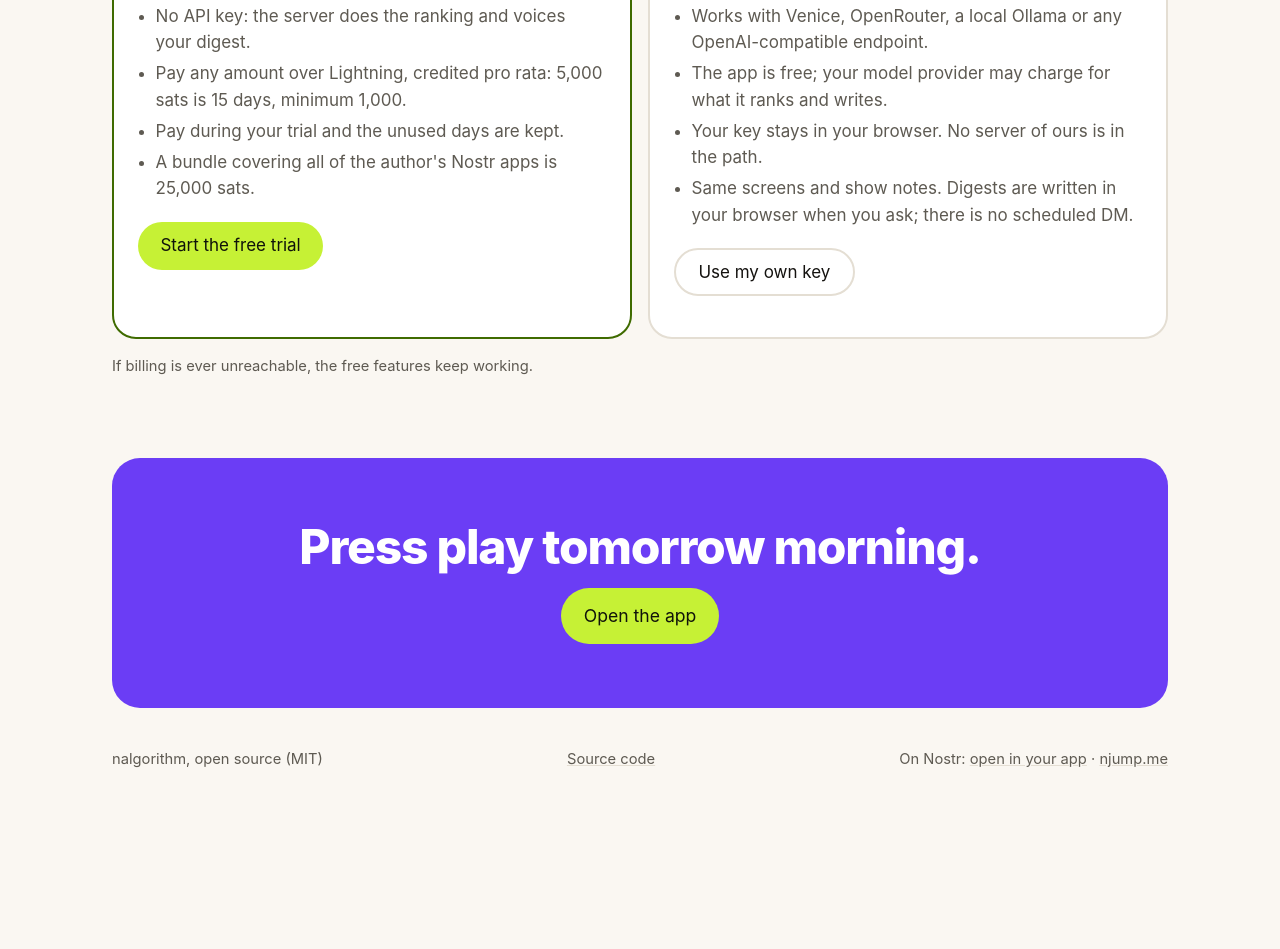
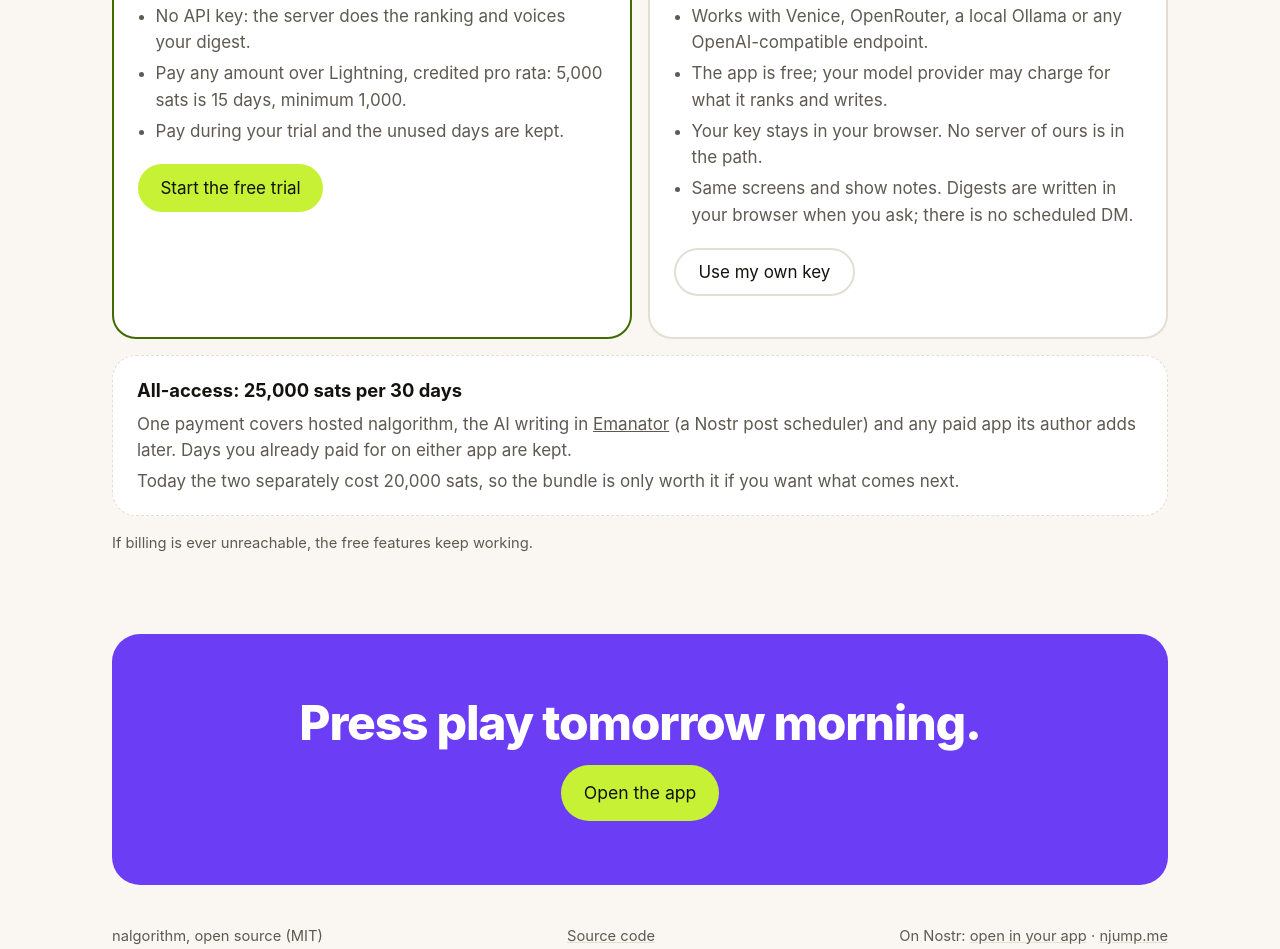
Before and after one commit to jooray/nalgorithm, a website: page landing/index.html in a window 1280 px wide. Shown: the part 2975-3924 px from the top of the page. Before the commit the page ends 3794 px from the top, so only its background shows below. Drawn offline with Linux system fonts and the light colour scheme.

Commit message:
landing: spell out the all-access bundle
It covers hosted nalgorithm and Emanator's AI writing, and the page says it costs more than the two separately until the next app joins.

```diff
--- a/landing/index.html
+++ b/landing/index.html
@@ -115,6 +115,9 @@ h2 { margin: 0 0 .5rem; font-size: clamp(1.8rem, 4.5vw, 3rem); line-height: 1.05
 .big { font-size: clamp(2rem, 6vw, 3.2rem); font-weight: 800; letter-spacing: -.03em; line-height: 1.05; margin: .5rem 0; }
 .price ul { padding-left: 1.1rem; margin: .75rem 0 0; color: var(--muted); }
 .price li { margin: .3rem 0; }
+.bundle { margin-top: 1rem; border-radius: 24px; padding: 1.25rem 1.5rem; border: 1px dashed var(--line); background: var(--surface); }
+.bundle h3 { margin: 0 0 .4rem; font-size: 1.15rem; }
+.bundle p { margin: .3rem 0 0; color: var(--muted); }
 .fine { color: var(--muted); font-size: .92rem; margin-top: 1rem; }
 
 .final { margin-top: clamp(2.5rem, 7vw, 5rem); text-align: center; padding: clamp(2rem, 6vw, 4rem) 1rem; border-radius: 28px; background: var(--violet); color: #fff; }
@@ -199,7 +202,6 @@ footer a { text-decoration-color: var(--line); }
             <li>No API key: the server does the ranking and voices your digest.</li>
             <li>Pay any amount over Lightning, credited pro rata: 5,000 sats is 15 days, minimum 1,000.</li>
             <li>Pay during your trial and the unused days are kept.</li>
-            <li>A bundle covering all of the author's Nostr apps is 25,000 sats.</li>
           </ul>
           <p style="margin-top:1.25rem"><a class="btn btn-accent" href="app/?mode=hosted">Start the free trial</a></p>
         </div>
@@ -215,6 +217,11 @@ footer a { text-decoration-color: var(--line); }
           </ul>
           <p style="margin-top:1.25rem"><a class="btn btn-ghost" href="app/?mode=byok">Use my own key</a></p>
         </div>
+      </div>
+      <div class="bundle">
+        <h3>All-access: 25,000 sats per 30 days</h3>
+        <p>One payment covers hosted nalgorithm, the AI writing in <a href="https://emanator.cypherpunk.today">Emanator</a> (a Nostr post scheduler) and any paid app its author adds later. Days you already paid for on either app are kept.</p>
+        <p>Today the two separately cost 20,000 sats, so the bundle is only worth it if you want what comes next.</p>
       </div>
       <p class="fine">If billing is ever unreachable, the free features keep working.</p>
     </section>
```
